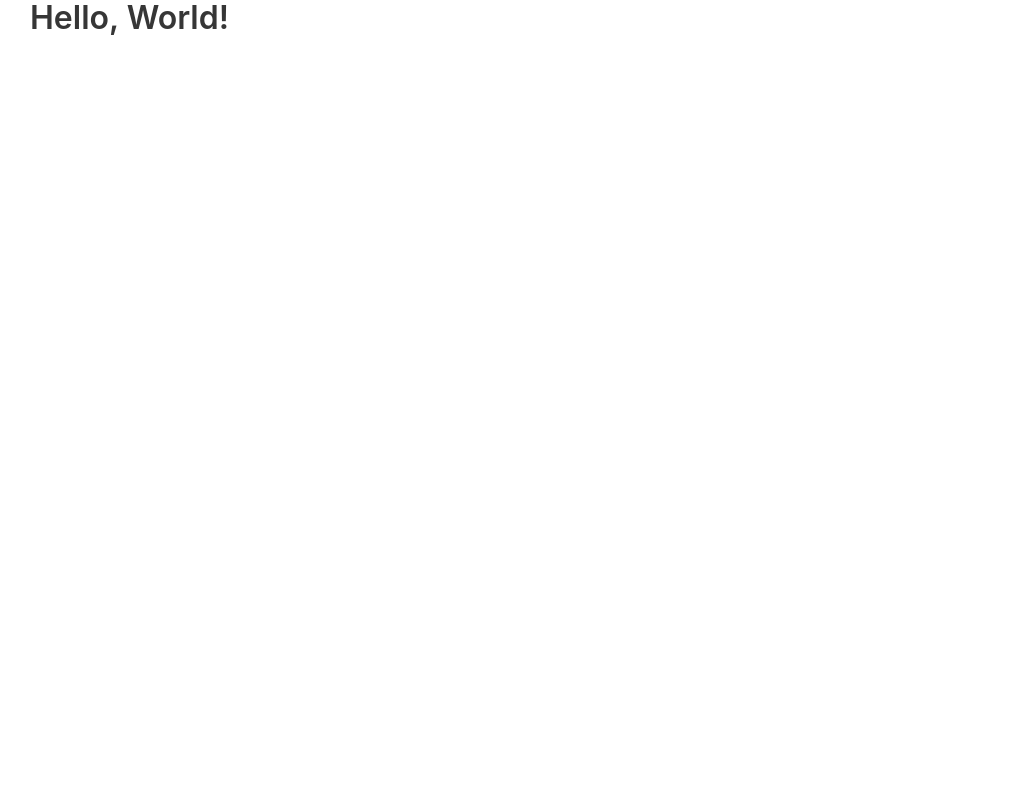
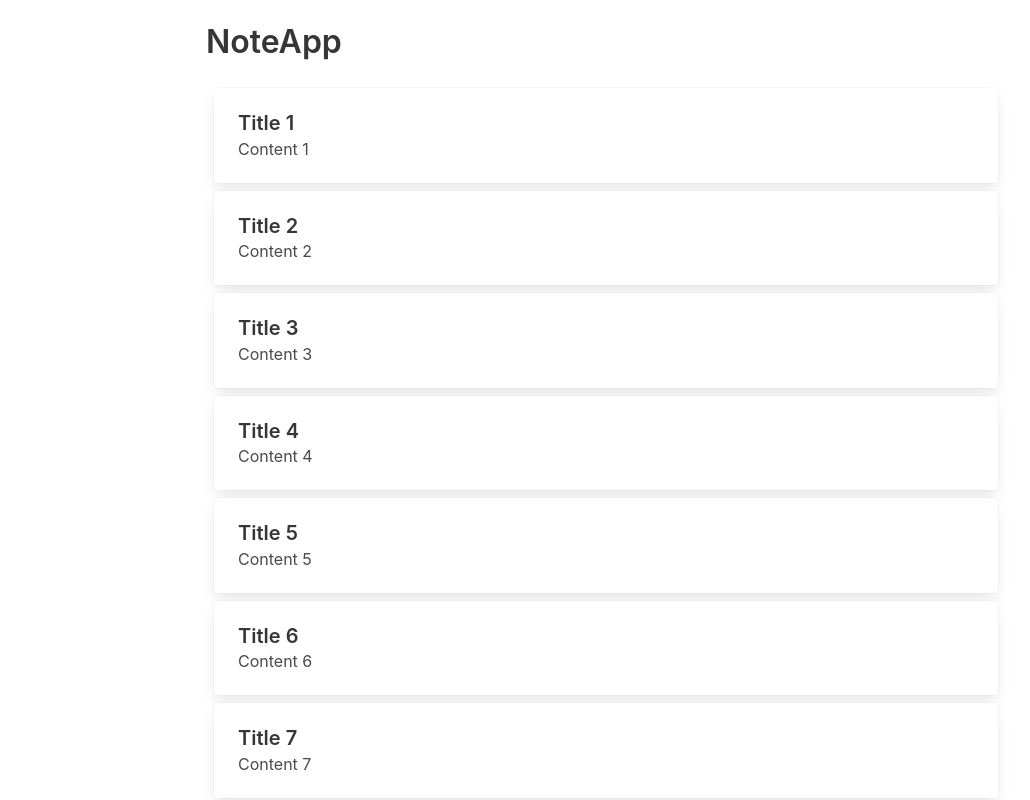
Before and after one commit to kukuhsain/noteapp-react, a React (Create React App) app: page / in a window 1280 px wide. Shown: the top 800 px of the page, without its empty margins (34-1064 px from the left). Built offline with nearby package versions, Linux system fonts and the light colour scheme.

Commit message:
Add NoteList which contains dummy data

```diff
--- a/src/App.js
+++ b/src/App.js
@@ -1,11 +1,20 @@
-import React from 'react';
+import React from "react";
 import "bulma";
+import styled from "styled-components";
+import NoteList from "./component/NoteList";
+
+const Container = styled.div`
+  max-width: 800px;
+  margin: 0 auto;
+  padding: 24px 0;
+`;
 
 const App = () => {
   return (
-    <div className="container">
-      <h1 className="title">Hello, World!</h1>
-    </div>
+    <Container>
+      <h1 className="title">NoteApp</h1>
+      <NoteList/>
+    </Container>
   );
 };
 
--- /dev/null
+++ b/src/component/NoteList.js
@@ -0,0 +1,40 @@
+import React from "react";
+import styled from "styled-components";
+
+const ItemContainer = styled.div`
+  padding: 4px 8px;
+`;
+
+const generateDummyNotes = amount => {
+  const notes = [];
+  for (let i = 1; i <= amount; i++) {
+    notes.push({
+      id: i,
+      title: "Title " + i,
+      content: "Content " + i,
+    });
+  }
+  return notes;
+};
+
+const NoteItem = ({note}) => (
+  <ItemContainer>
+    <div className="card">
+      <div className="card-content">
+        <h1 className="title is-5">{note.title}</h1>
+        <h2 className="subtitle is-6">{note.content}</h2>
+      </div>
+    </div>
+  </ItemContainer>
+);
+
+const NoteList = () => {
+  const notes = generateDummyNotes(10);
+  return (
+    <div>
+      {notes.map(note => <NoteItem key={note.id} note={note}/>)}
+    </div>
+  );
+};
+
+export default NoteList;
```
